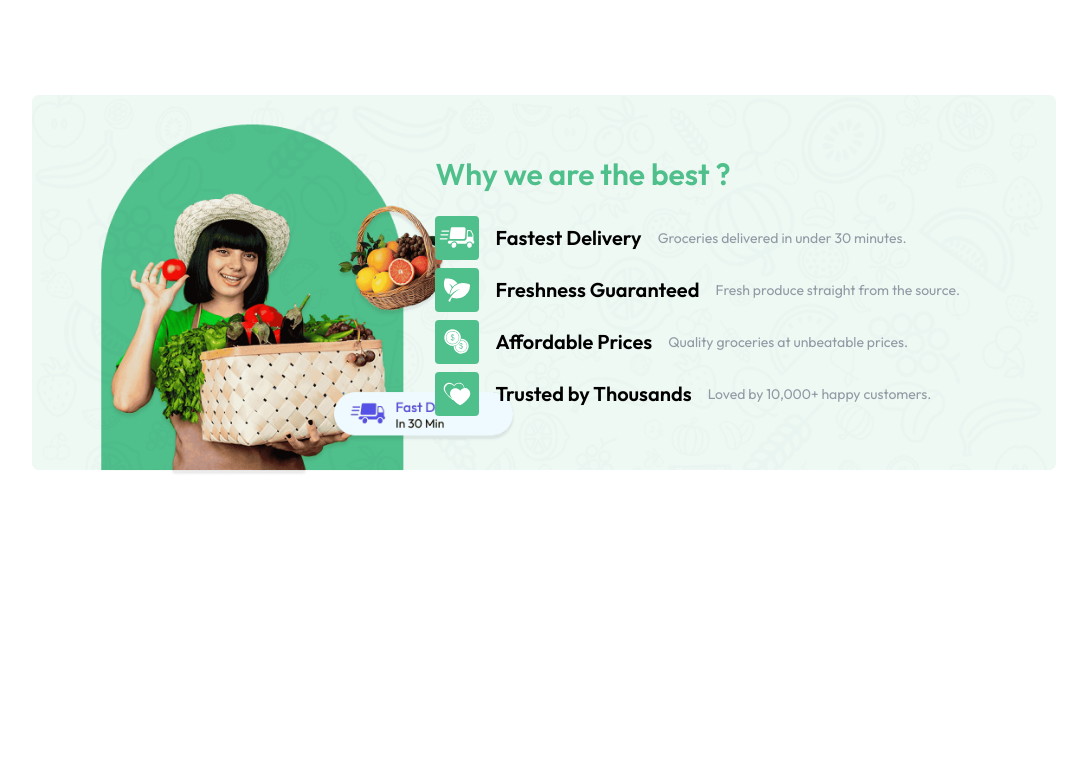
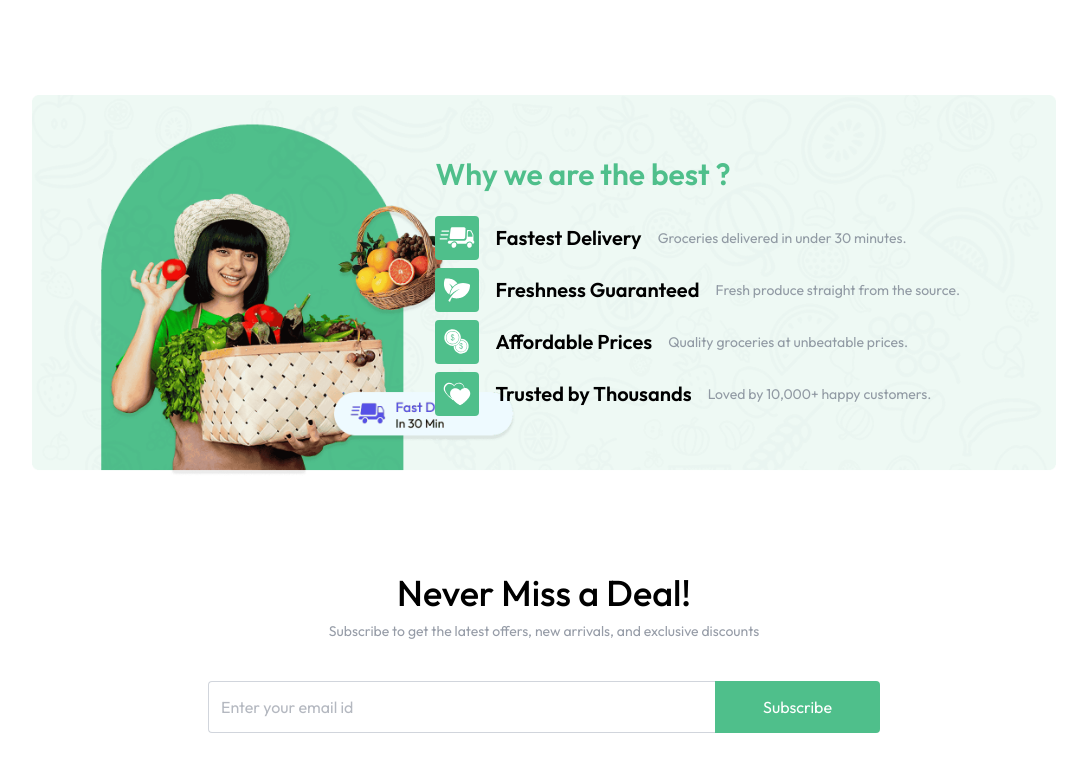
Before and after one commit to JoshiNirdesh/ecommerce-website, a React (Vite) app: page / in a window 1280 px wide. Shown: the part 1151-1922 px from the top of the page, without its empty margins (96-1183 px from the left). Before the commit the page ends 1628 px from the top, so only its background shows below. Built offline with nearby package versions, Linux system fonts and the light colour scheme.

Commit message:
news letter .jsx

```diff
--- a/src/components/BottomBanner.jsx
+++ b/src/components/BottomBanner.jsx
@@ -7,7 +7,7 @@ const BottomBanner = () => {
         <img src={assets.bottom_banner_image} alt="" className='w-full hidden md:block' />
         <img src={assets.bottom_banner_image_sm} alt="" className='w-full md:hidden' />
 
-      <div className="absolute inset-0 flex flex-col items-center md:items-end md:justify-center pt-16 md:pt-0 md:pr-24">
+      <div className="absolute inset-0 flex flex-col items-center md:items-end md:justify-center pt-16 md:pt-0 md:pr-24 ">
      <div>
           <h1 className='text-2xl md:text-3xl font-semibold text-primary mb-6'>Why we are the best ?</h1>
 
--- /dev/null
+++ b/src/components/NewsLetter.jsx
@@ -0,0 +1,17 @@
+import React from 'react'
+
+const NewsLetter = () => {
+  return (
+    <div className='flex flex-col items-center mt-24 pb-14 text-center'>
+        <h1 className='md:text-4xl text-2xl font-medium '>Never Miss a Deal!</h1>
+        <p className='text-sm m-2 text-gray-500/70 pb-8'>Subscribe to get the latest offers, new arrivals, and exclusive discounts</p>
+        <form action="" className='flex items-center justify-between max-w-2xl w-full md:h-13 h-12'>
+            <input className='border border-gray-300 w-full h-full rounded border-r-0 outline-none p-3 rounded-r-none text-gray-500' type="text"
+             placeholder='Enter your email id' />
+             <button className='bg-primary h-full rounded px-12 text-white hover:bg-primary-dull transition-all cursor-pointer rounded-l-none' type='submit'>Subscribe</button>
+        </form>
+    </div>
+  )
+}
+
+export default NewsLetter
--- a/src/pages/Home.jsx
+++ b/src/pages/Home.jsx
@@ -3,6 +3,7 @@ import MainBanner from '../components/MainBanner'
 import Categories from '../components/Categories'
 import BestSellers from '../components/BestSellers'
 import BottomBanner from '../components/BottomBanner'
+import NewsLetter from '../components/NewsLetter'
 
 const Home = () => {
     return (
@@ -11,6 +12,7 @@ const Home = () => {
             <Categories/>
             <BestSellers/>
             <BottomBanner/>
+            <NewsLetter/>
         </div>
     )
 }
```
